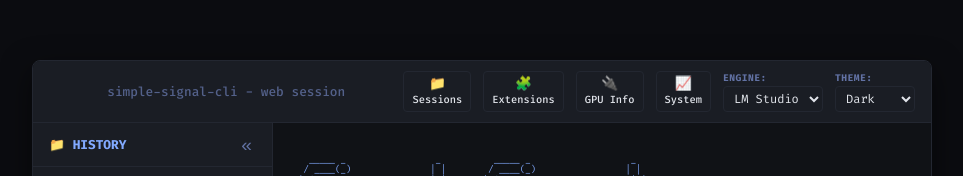
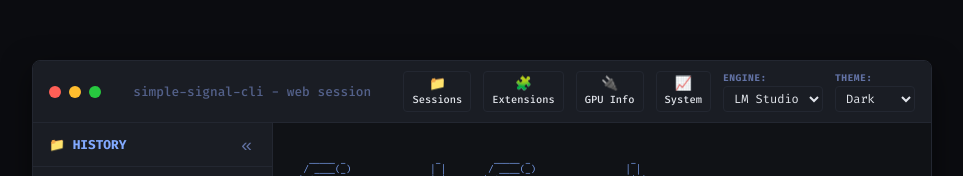
Before and after one commit to falabellamichael/Simple-Signal, a plain HTML site: page static/index.html in a window 1280 px wide. Shown: the top 176 px of the page, without its empty margins (158-1121 px from the left). Drawn offline with nearby package versions, Linux system fonts and the light colour scheme; no server answers.

Commit message:
feat: restore custom Mac window control buttons in header

```diff
--- a/static/index.html
+++ b/static/index.html
@@ -27,6 +27,11 @@
     <div class="terminal-container">
         <!-- Terminal Header with Buttons and Controls -->
         <header class="terminal-header">
+            <div class="window-controls">
+                <button class="control-dot close" id="win-close-btn" title="Exit & Delete Session"></button>
+                <button class="control-dot minimize" id="win-minimize-btn" title="Minimize & Save to History"></button>
+                <button class="control-dot maximize" id="win-maximize-btn" title="Maximize to Fullscreen"></button>
+            </div>
             <div class="terminal-title">simple-signal-cli - web session</div>
             <div class="terminal-actions">
                 <!-- Toggle History Sidebar -->
```
